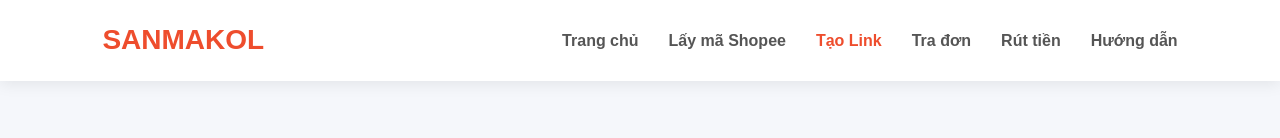
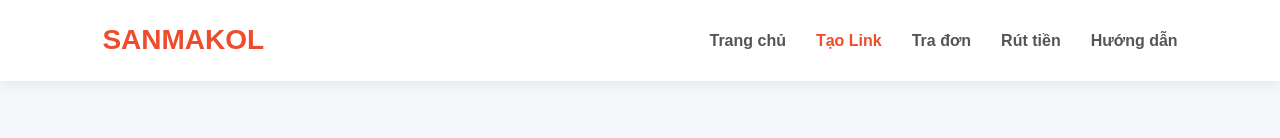
Before and after one commit to groupsanmakol/groupsanmakol.github.io, a plain HTML site: page custom/index.html in a window 1280 px wide. Shown: the top 138 px of the page. Drawn offline with Linux system fonts and the light colour scheme.

Commit message:
Update index.html

```diff
--- a/custom/index.html
+++ b/custom/index.html
@@ -25,7 +25,6 @@
     <nav>
 
 <a href="/">Trang chủ</a>
-        <a href="/shopee/">Lấy mã Shopee</a>
         <a class="active" href="/custom/">Tạo Link</a>
         <a href="/cashback/">Tra đơn</a>
         <a href="/pay/">Rút tiền</a>
```
